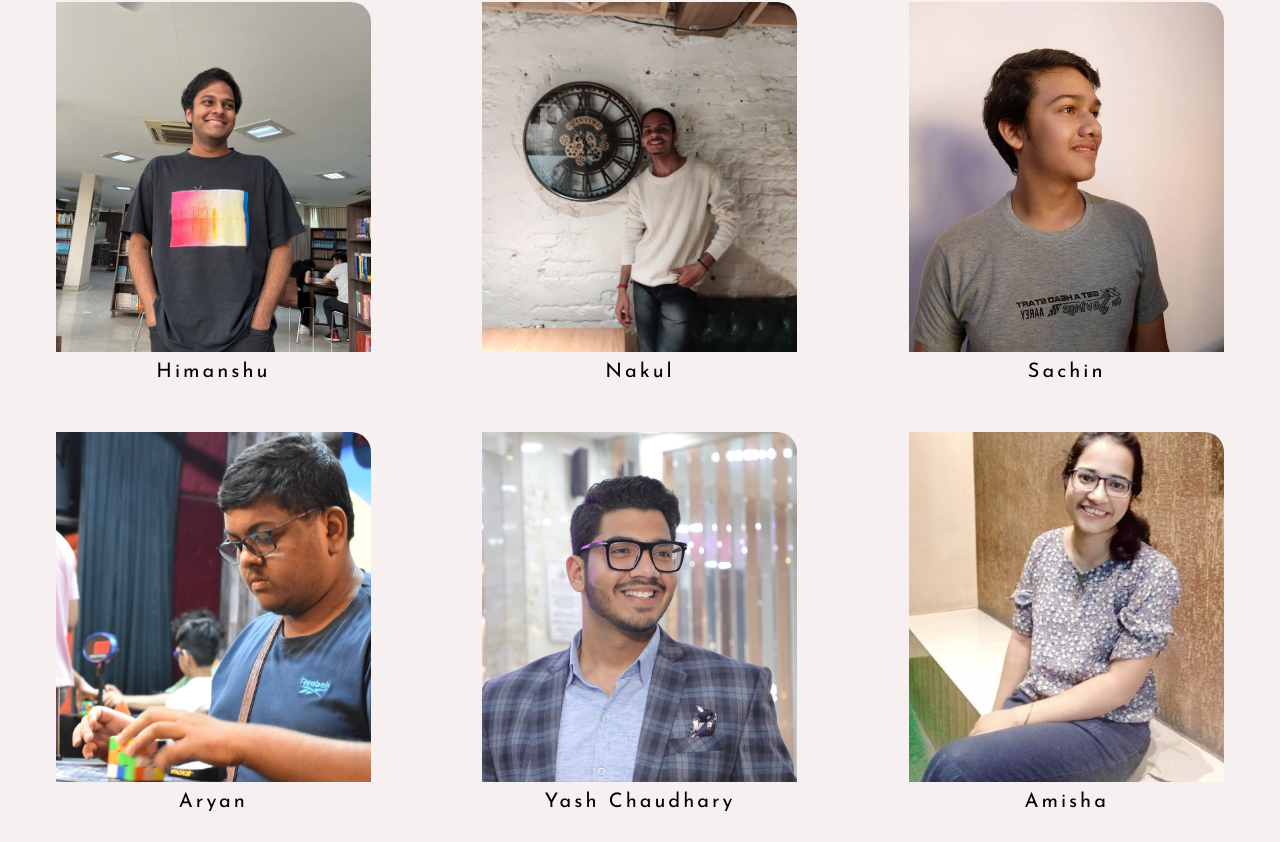
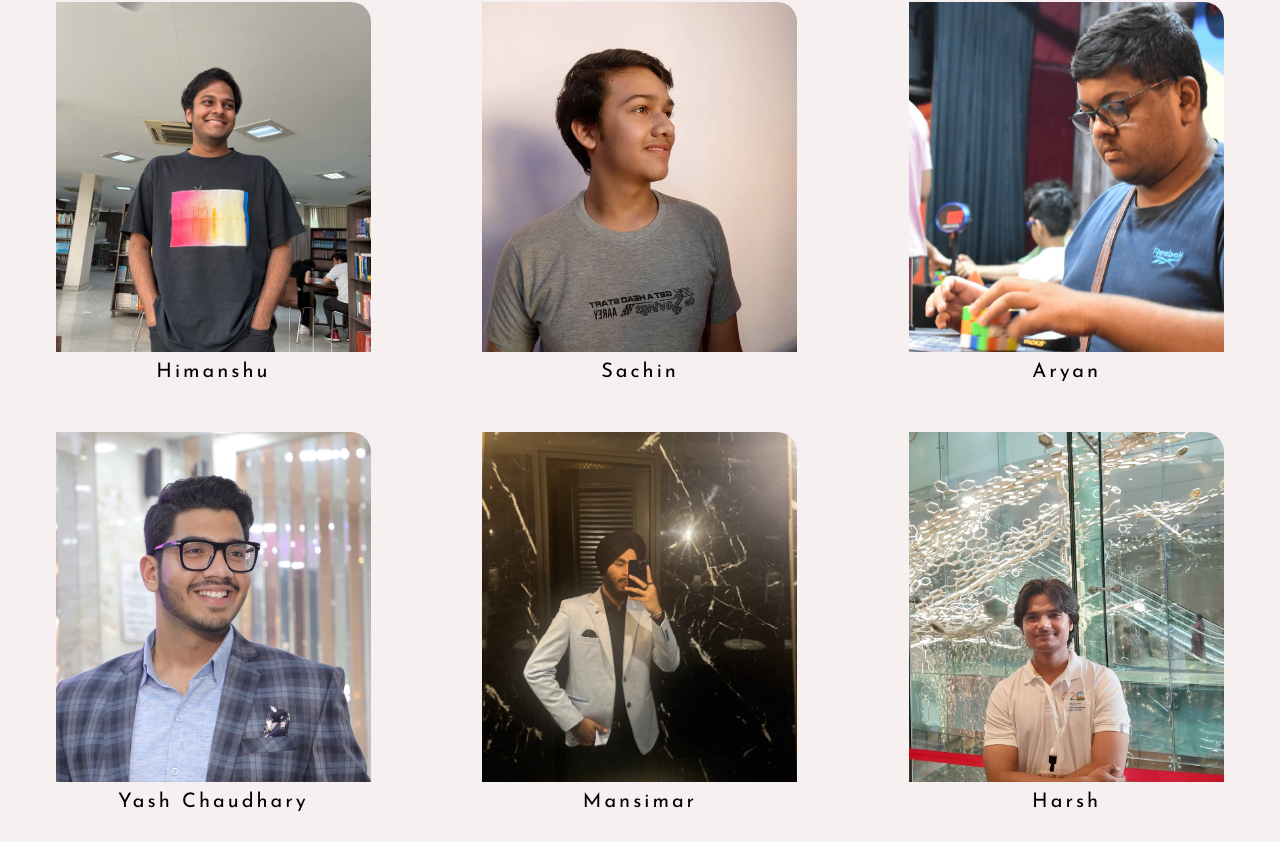
Before and after one commit to harshitkaushik003/ieee-bpit, a React (Create React App) app: page /team in a window 1280 px wide. Shown: the part 1618-2460 px from the top of the page. Built offline with nearby package versions, Linux system fonts and the light colour scheme; grey boxes are pictures that could not be loaded; a web font is replaced by a local one.

Commit message:
minor changes

```diff
--- a/src/app/team.js
+++ b/src/app/team.js
@@ -5,11 +5,9 @@ import jt from "../assets/team/jai__t.jpeg";
 import ka from "../assets/team/K_a.jpg";
 import hk from "../assets/team/harshit.jpg";
 import hb from "../assets/team/himaaansuuuuuuuu.jpeg";
-import ns from "../assets/team/nakul.jpg";
 import sk from "../assets/team/Sachin.jpg";
 import aryan from "../assets/team/Aryan.jpg";
 import yash_c from "../assets/team/Yash_c.jpg";
-import amisha from "../assets/team/Amisha.jpg";
 import mansimar from "../assets/team/Mansimar.jpg";
 import harsh from "../assets/team/Harsh.jpg";
 import arpan from "../assets/team/Arpan.jpg";
@@ -76,13 +74,6 @@ export const team = [
         ig: "https://instagram.com/wheres.himanshu?igshid=ZDdkNTZiNTM="
     },
     {
-        name: "Nakul",
-        position: "Head Of Advertising And Marketing",
-        img: ns,
-        ln: "ttps://www.linkedin.com/in/nakul-singh-506048205?trk=contact-info",
-        ig: "https://instagram.com/nakullsinghh?igshid=ZDdkNTZiNTM="
-    },
-    {
         name: "Sachin",
         position: "Social Media Head",
         img: sk,
@@ -102,13 +93,6 @@ export const team = [
         img: yash_c,
         ln:"https://www.linkedin.com/in/yash-choudhary-58167b22a/",
         ig: "https://instagram.com/yashch_18?igshid=OGQ5ZDc2ODk2ZA=="
-    },
-    {
-        name: "Amisha",
-        position: "Head Of Content And Graphic Design",
-        img: amisha,
-        ln: "https://www.linkedin.com/in/amisha-gupta-b2462a229",
-        ig: "https://instagram.com/amisha.gupta157?igshid=MzMyNGUyNmU2YQ=="
     },
     {
         name: "Mansimar",
@@ -167,6 +151,13 @@ export const team = [
         ig: "https://instagram.com/vasishthtarushi?igshid=NGVhN2U2NjQ0Yg=="
     },
     {
+        name: "Himanshi",
+        position: "Event Coordinator",
+        img: himanshi,
+        ln: "https://www.linkedin.com/in/himanshi-negi-b860a822b?utm_source=share&utm_campaign=share_via&utm_content=profile&utm_medium=android_app",
+        ig: "https://instagram.com/the_twin_363?igshid=OGQ5ZDc2ODk2ZA"
+    },
+    {
         name: "Pooja",
         position: "Event Coordinator",
         img: pooja,
@@ -179,13 +170,6 @@ export const team = [
         img: prakriti,
         ln: "https://www.linkedin.com/in/prakriti-lohumi-s0010172",
         ig: "https://instagram.com/prakritilohumi"
-    },
-    {
-        name: "Himanshi",
-        position: "Event Coordinator",
-        img: himanshi,
-        ln: "https://www.linkedin.com/in/himanshi-negi-b860a822b?utm_source=share&utm_campaign=share_via&utm_content=profile&utm_medium=android_app",
-        ig: "https://instagram.com/the_twin_363?igshid=OGQ5ZDc2ODk2ZA"
     },
     {
         name: "Shruti",
```
